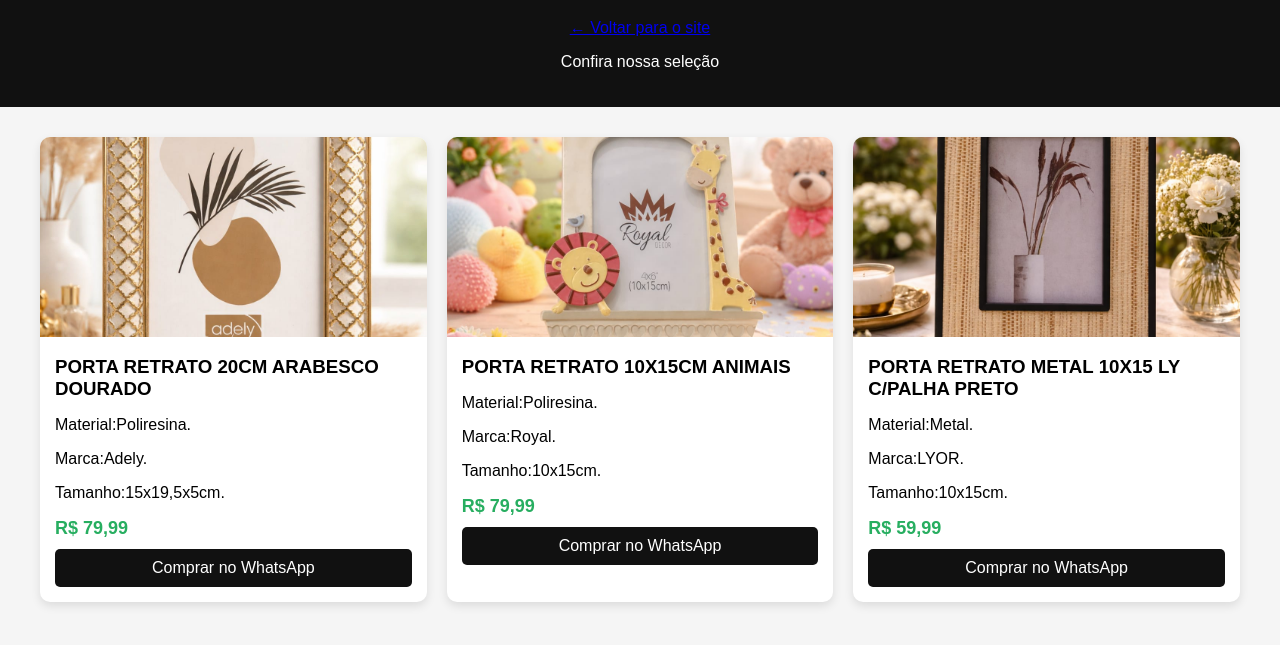
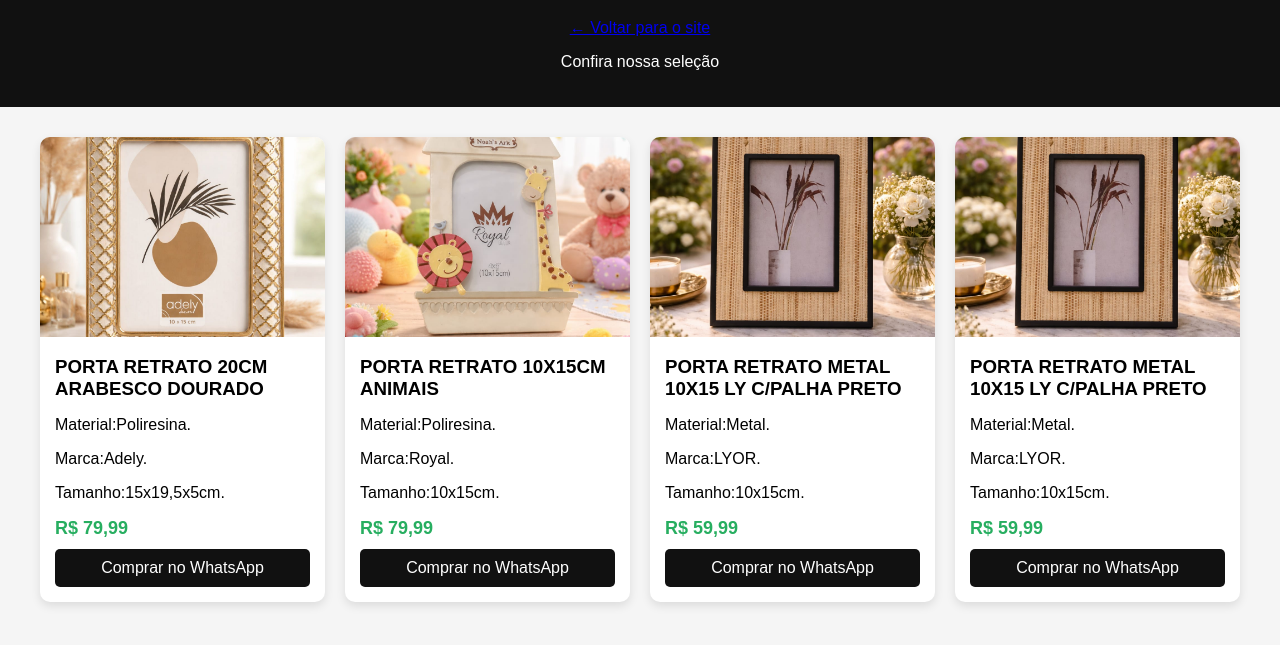
Before and after one commit to redemeloltda-creator/casamelodecor, a plain HTML site: page catalogo porta retrato.html in a window 1280 px wide. Shown: the part 81-726 px from the top of the page. Drawn offline with Linux system fonts and the light colour scheme.

Commit message:
Update catalogo porta retrato.html

```diff
--- a/catalogo porta retrato.html
+++ b/catalogo porta retrato.html
@@ -138,8 +138,25 @@ button:hover {
                 <p>Marca:LYOR.</p>
                 <p>Tamanho:10x15cm.</p>
                 <div class="price">R$ 59,99</div>
-              <a href="https://wa.me/p/26016942624599737/553899140400">
+              <a href="https://wa.me/p/25763654979984571/553899140400">
             <button class="btn-whatsapp">Comprar no WhatsApp</button>
         </a>
     </div>
 </div>
+
+
+
+
+     <div class="card">
+<img src="7899768056359.jpeg">
+            <div class="card-content">
+                <h3>PORTA RETRATO METAL 10X15 LY C/PALHA PRETO</h3>
+                <p>Material:Metal.</p>
+                <p>Marca:LYOR.</p>
+                <p>Tamanho:10x15cm.</p>
+                <div class="price">R$ 59,99</div>
+              <a href="https://wa.me/p/25763654979984571/553899140400">
+            <button class="btn-whatsapp">Comprar no WhatsApp</button>
+        </a>
+    </div>
+</div>
```
